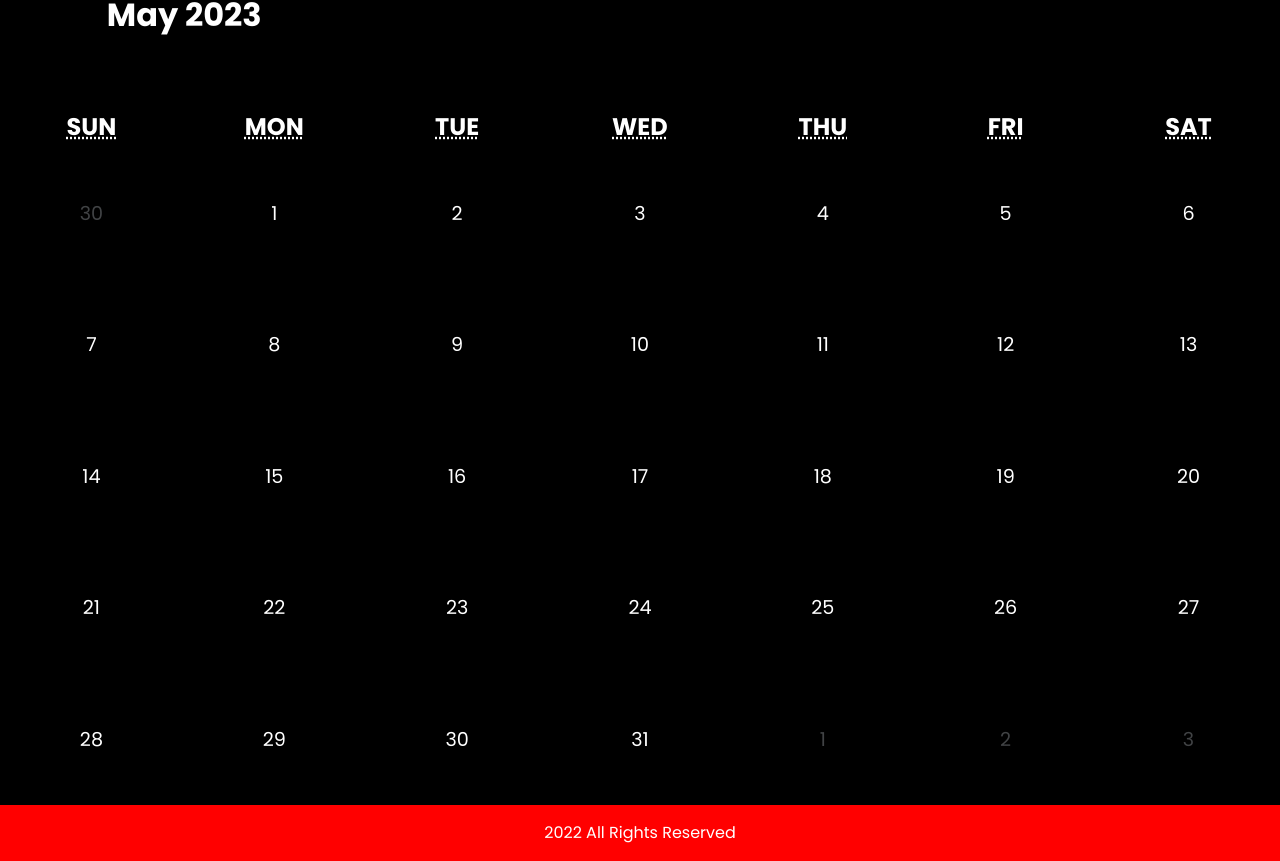
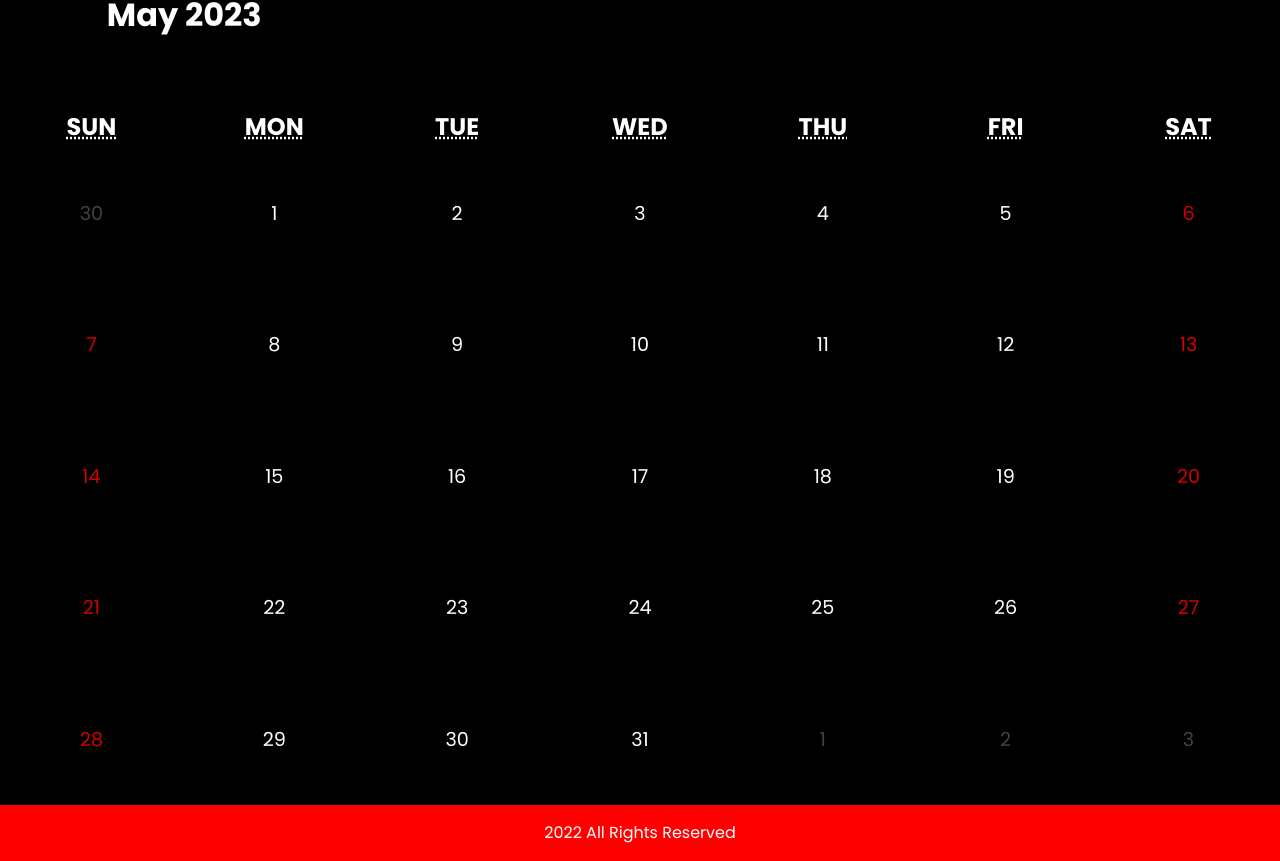
Before and after one commit to lyds214/chicken-website, a React (Create React App) app: page / in a window 1280 px wide. Shown: the part 3750-4611 px from the top of the page. Built offline with nearby package versions, Linux system fonts and the light colour scheme.

Commit message:
nvm this is done done for good

```diff
--- a/src/pages/styles/Calendar.css
+++ b/src/pages/styles/Calendar.css
@@ -77,9 +77,9 @@
   padding: 0.5em;
 }
 
-/* .react-calendar__month-view__days__day--weekend {
+.react-calendar__month-view__days__day--weekend {
   color: #d10000;
-} */
+}
 
 .react-calendar__month-view__days__day--neighboringMonth {
   opacity: 0.5;
```
